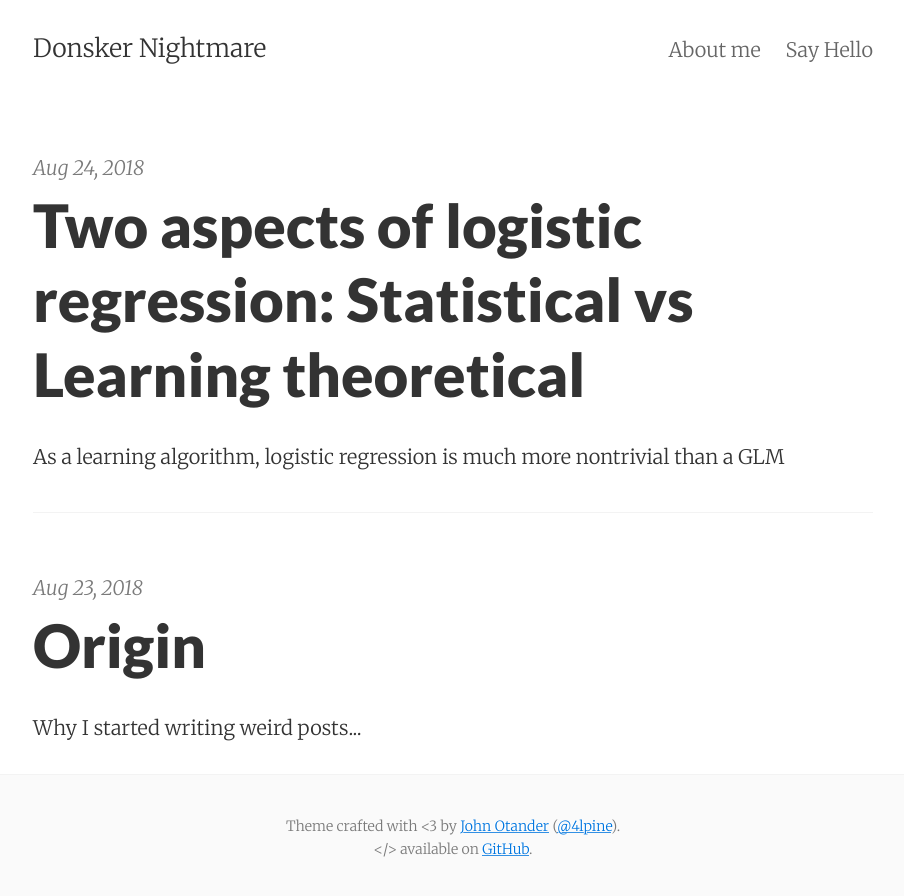
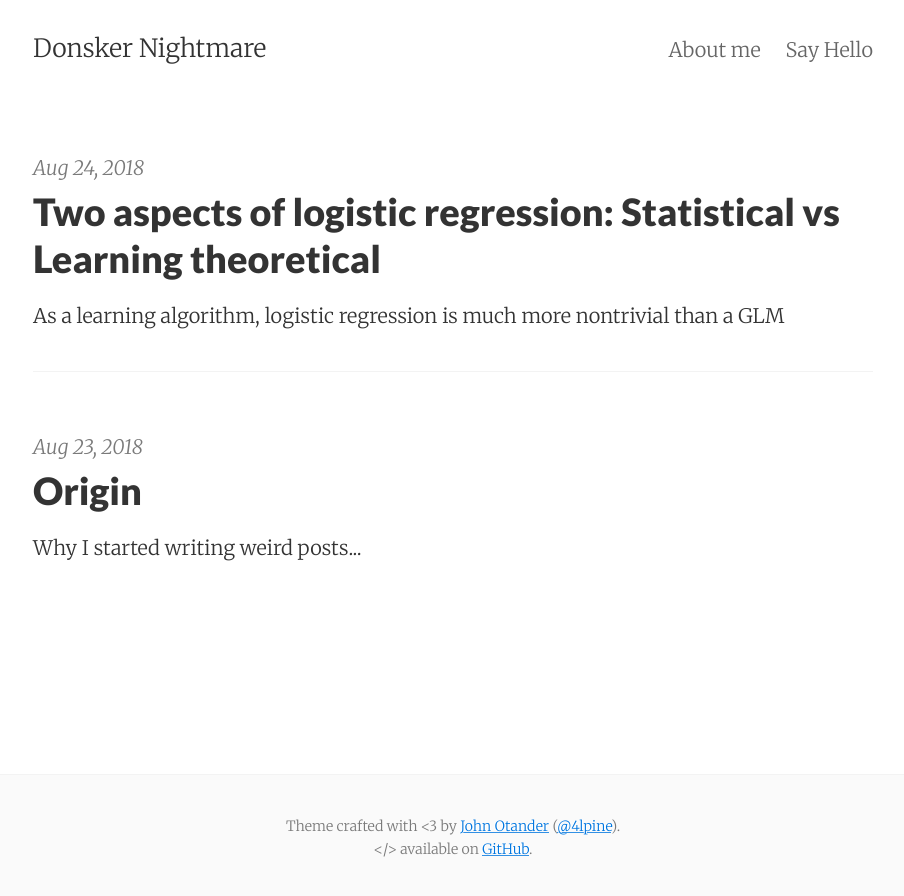
Before and after one commit to Rorschach1989/rorschach1989.github.io, a Jekyll site: the page built from index.html, in a window 1280 px wide. Shown: the top 896 px of the page, without its empty margins (187-1091 px from the left). Built offline with Jekyll 4.4.1, drawn with Linux system fonts in a browser that asks for light colours; the list of posts is cut into pages by our own code.

Commit message:
Shrink title font-size

```diff
--- a/_sass/_posts.scss
+++ b/_sass/_posts.scss
@@ -17,6 +17,7 @@
 .post-link .post-title {
   margin-top: 0;
   font-weight: 600;
+  font-size: 37.77px;
   color: #333;
 }
 
```
